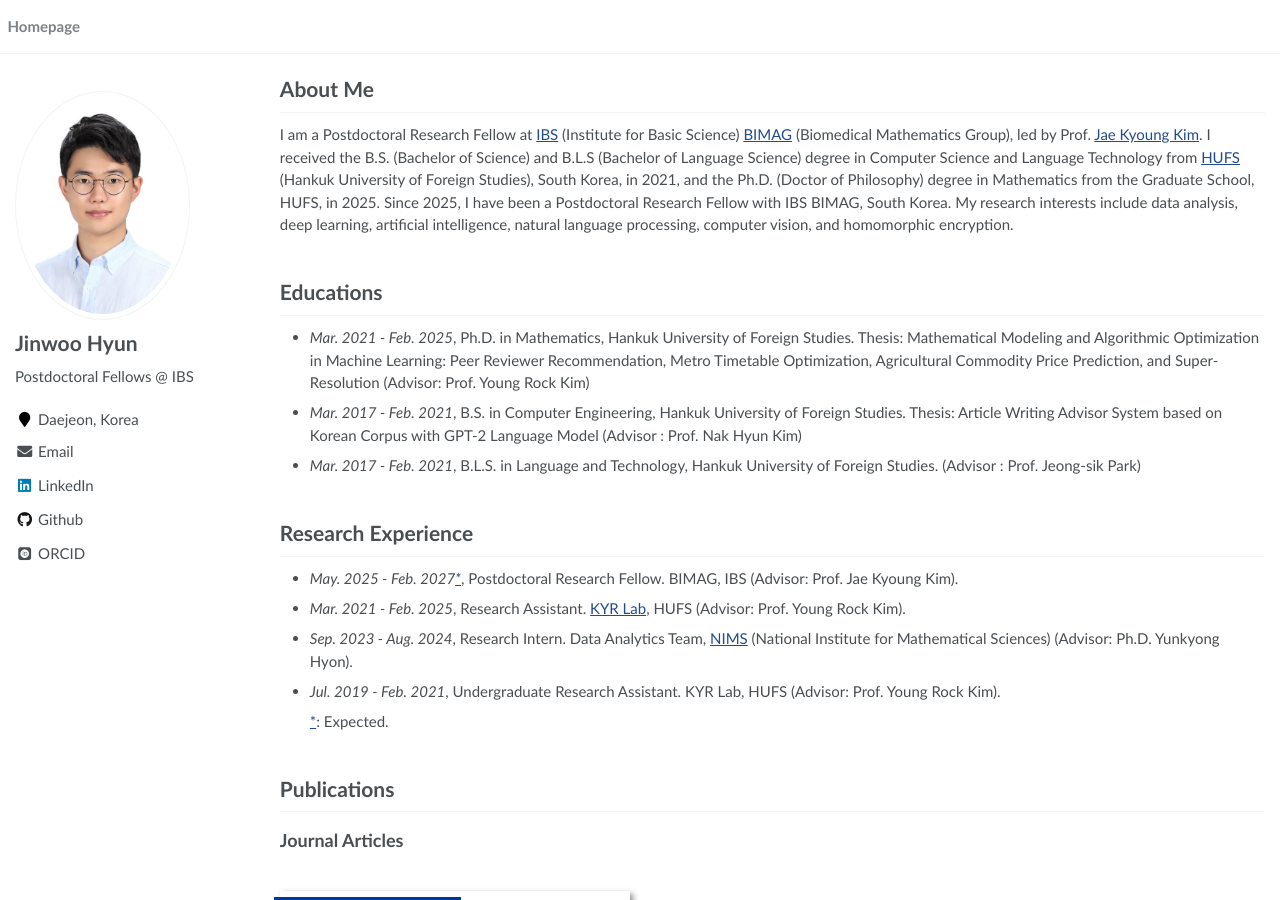
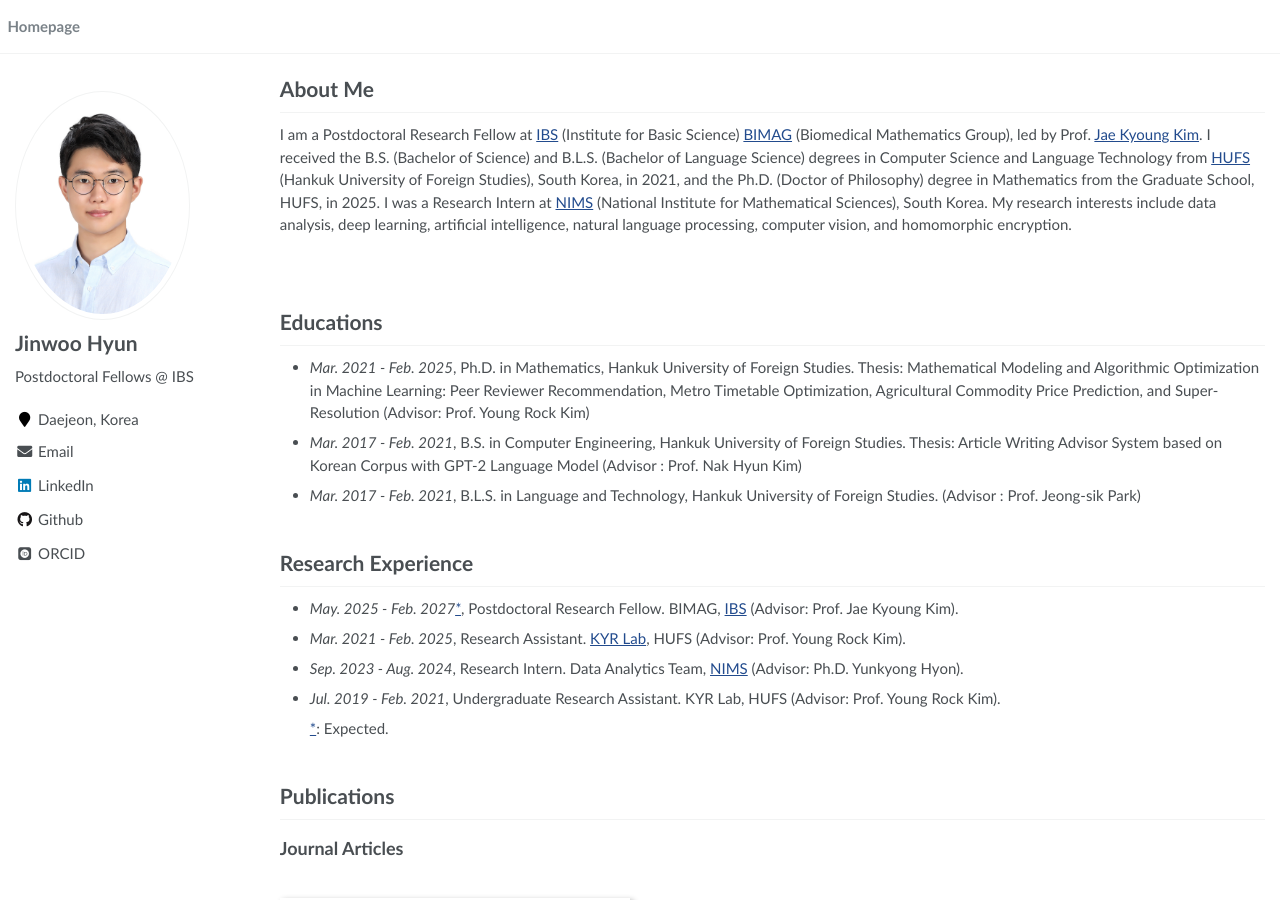
Before and after one commit to JW-George/JW-George.github.io, a Jekyll site: the page built from index.md, in a window 1280 px wide and 900 px high. Built offline with Jekyll 4.4.1, drawn with Linux system fonts in a browser that asks for light colours; some web fonts are replaced; part of the change alters nothing that is shown.

Commit message:
Update index.md

```diff
--- a/index.md
+++ b/index.md
@@ -16,11 +16,13 @@ author_profile: true
 
 # About Me
 
-I am a Postdoctoral Research Fellow at [IBS](https://www.ibs.re.kr) (Institute for Basic Science) [BIMAG](https://www.ibs.re.kr/bimag) (Biomedical Mathematics Group), led by Prof. [Jae Kyoung Kim](http://mathsci.kaist.ac.kr/~jaekkim/). I received the B.S. (Bachelor of Science) and B.L.S (Bachelor of Language Science) degree in Computer Science and Language Technology from [HUFS](https://www.hufs.ac.kr) (Hankuk University of Foreign Studies), South Korea, in 2021, and the Ph.D. (Doctor of Philosophy) degree in Mathematics from the Graduate School, HUFS, in 2025. Since 2025, I have been a Postdoctoral Research Fellow with IBS BIMAG, South Korea. My research interests include data analysis, deep learning, artificial intelligence, natural language processing, computer vision, and homomorphic encryption.
+I am a Postdoctoral Research Fellow at [IBS](https://www.ibs.re.kr) (Institute for Basic Science) [BIMAG](https://www.ibs.re.kr/bimag) (Biomedical Mathematics Group), led by Prof. [Jae Kyoung Kim](http://mathsci.kaist.ac.kr/~jaekkim/). I received the B.S. (Bachelor of Science) and B.L.S. (Bachelor of Language Science) degrees in Computer Science and Language Technology from [HUFS](https://www.hufs.ac.kr) (Hankuk University of Foreign Studies), South Korea, in 2021, and the Ph.D. (Doctor of Philosophy) degree in Mathematics from the Graduate School, HUFS, in 2025. I was a Research Intern at [NIMS](https://www.nims.re.kr) (National Institute for Mathematical Sciences), South Korea. My research interests include data analysis, deep learning, artificial intelligence, natural language processing, computer vision, and homomorphic encryption.
+
 <br>
 <br>
 
 <!-- # News
+
 - *2025*, Featured in UST Story: [Development of generative AI-based E-sports service automation platform technology](https://blog.naver.com/uststory/224163085962?trackingCode=rss)
 <br>
 <br>
@@ -37,11 +39,11 @@ I am a Postdoctoral Research Fellow at [IBS](https://www.ibs.re.kr) (Institute f
 
 # Research Experience
 
-- *May. 2025 - Feb. 2027[\*](#footnote_1)*, Postdoctoral Research Fellow. BIMAG, IBS (Advisor: Prof. Jae Kyoung Kim).
+- *May. 2025 - Feb. 2027[\*](#footnote_1)*, Postdoctoral Research Fellow. BIMAG, [IBS](https://www.ibs.re.kr) (Advisor: Prof. Jae Kyoung Kim).
 
 - *Mar. 2021 - Feb. 2025*, Research Assistant. [KYR Lab](https://app.rndcircle.io/lab/762e666d-4612-4cf5-8765-31c73293a027), HUFS (Advisor: Prof. Young Rock Kim).
 
-- *Sep. 2023 - Aug. 2024*, Research Intern. Data Analytics Team, [NIMS](https://www.nims.re.kr) (National Institute for Mathematical Sciences) (Advisor: Ph.D. Yunkyong Hyon).
+- *Sep. 2023 - Aug. 2024*, Research Intern. Data Analytics Team, [NIMS](https://www.nims.re.kr) (Advisor: Ph.D. Yunkyong Hyon).
 
 - *Jul. 2019 - Feb. 2021*, Undergraduate Research Assistant. KYR Lab, HUFS (Advisor: Prof. Young Rock Kim).
 
@@ -146,7 +148,6 @@ Workshop on Machine Learning and Compression, NeurIPS 2024 (Poster)
 
 ## Submitted Papers
 -
-
 
 <br>
 <br>
```
